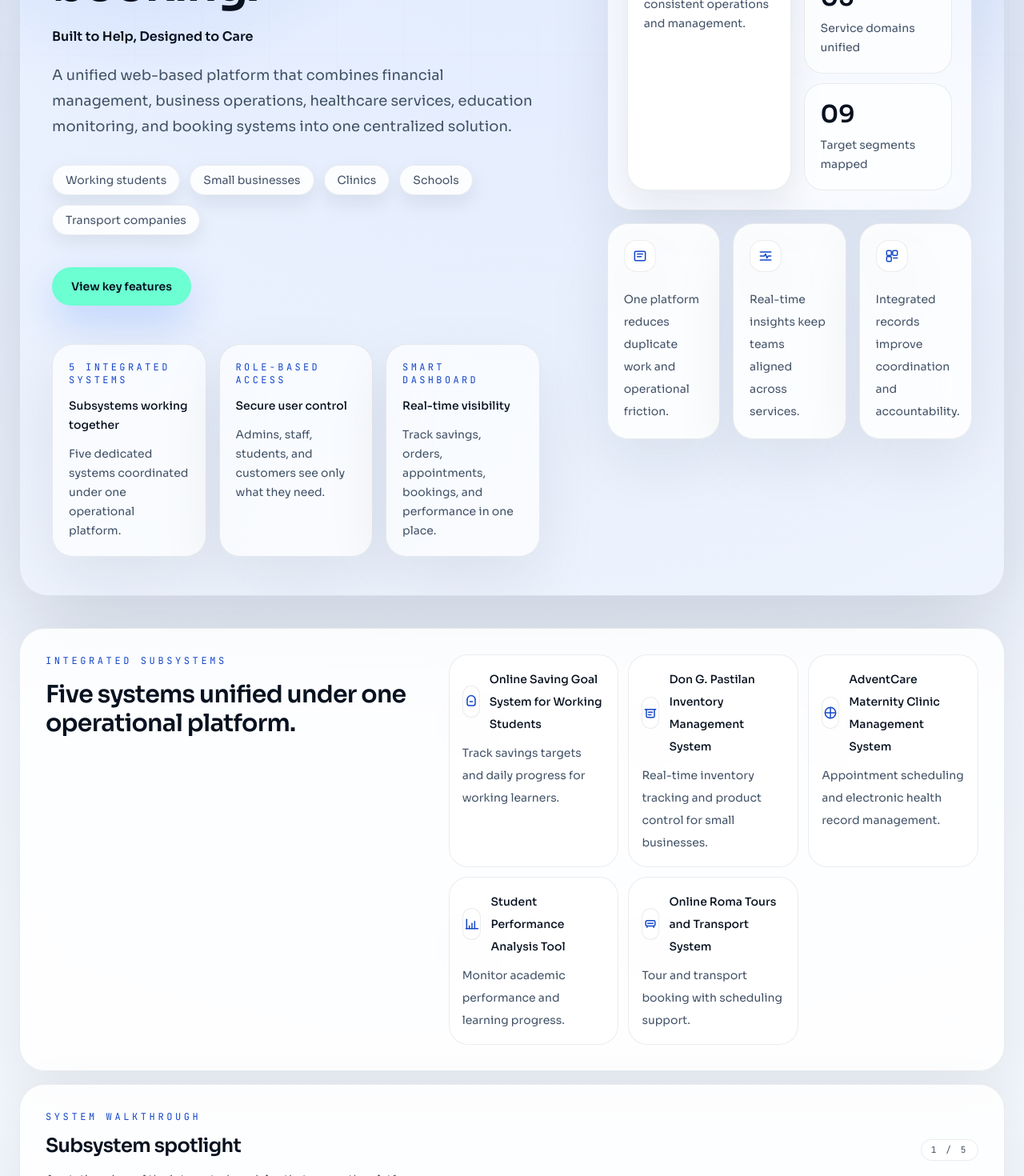
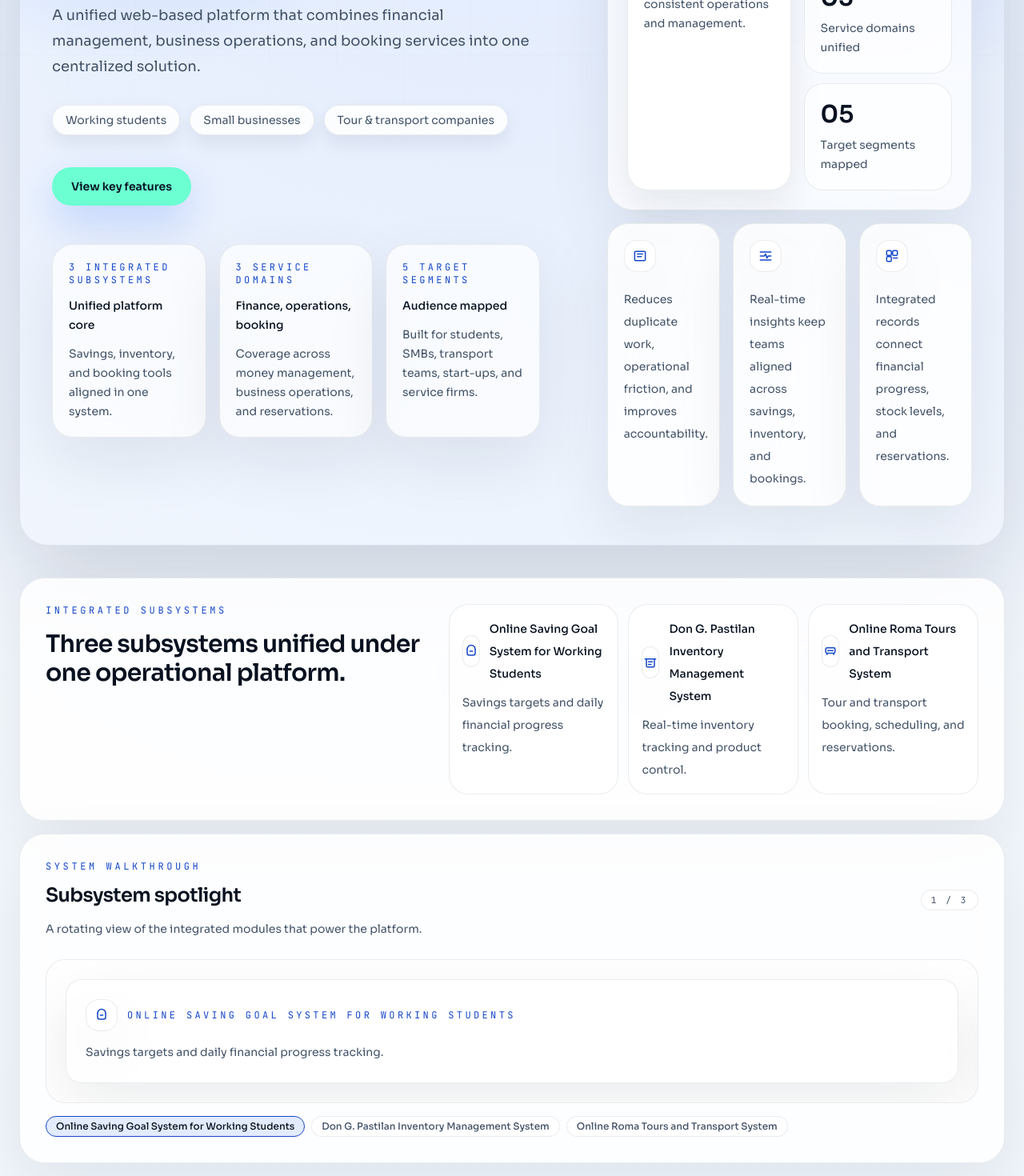
Before and after one commit to Xeyn19/tutoyscorp, a Next.js app: page / in a window 1280 px wide. Shown: the part 520-1990 px from the top of the page at 80% size. Built offline with nearby package versions, Linux system fonts and the light colour scheme.

Commit message:
changed again the info that we have in whole landing page

```diff
--- a/src/app/landingpage/page.jsx
+++ b/src/app/landingpage/page.jsx
@@ -3,7 +3,7 @@ import LandingPage from "@/components/landingpage/LandingPage";
 export const metadata = {
   title: "TutoY Corp Integrated System",
   description:
-    "Integrated platform for finance, care, learning, and transport operations across organizations.",
+    "Integrated platform for finance, operations, and booking workflows.",
 };
 
 export default function LandingPageRoute() {
--- a/src/app/layout.jsx
+++ b/src/app/layout.jsx
@@ -18,7 +18,7 @@ export const metadata = {
     template: "%s | TutoY Corp Integrated System",
   },
   description:
-    "Integrated platform for finance, care, learning, and transport operations across organizations.",
+    "Integrated platform for finance, operations, and booking workflows.",
   icons: {
     icon: "/tutoy-logo.jpeg",
   },
--- a/src/components/landingpage/FeatureSlideshow.jsx
+++ b/src/components/landingpage/FeatureSlideshow.jsx
@@ -11,35 +11,19 @@ const iconBadgeClass =
   "flex h-10 w-10 items-center justify-center rounded-2xl border border-[var(--border)] bg-[var(--surface)] shadow-[var(--panel-shadow)]";
 
 const slideIcons = {
-  "Online Saving Goal System": (
+  "Online Saving Goal System for Working Students": (
     <svg viewBox="0 0 24 24" aria-hidden="true" className={iconClass} fill="none" stroke="currentColor" strokeWidth="1.8" strokeLinecap="round" strokeLinejoin="round">
       <path d="M6 9a6 6 0 0 1 12 0" />
       <path d="M6 9v6a3 3 0 0 0 3 3h6a3 3 0 0 0 3-3V9" />
       <path d="M10 12h4" />
     </svg>
   ),
-  "Don G. Pastilan Inventory Management": (
+  "Don G. Pastilan Inventory Management System": (
     <svg viewBox="0 0 24 24" aria-hidden="true" className={iconClass} fill="none" stroke="currentColor" strokeWidth="1.8" strokeLinecap="round" strokeLinejoin="round">
       <path d="M4 7h16" />
       <path d="M6 7v10a2 2 0 0 0 2 2h8a2 2 0 0 0 2-2V7" />
       <path d="M9 11h6" />
       <path d="M9 15h4" />
-    </svg>
-  ),
-  "AdventCare Maternity Clinic Management": (
-    <svg viewBox="0 0 24 24" aria-hidden="true" className={iconClass} fill="none" stroke="currentColor" strokeWidth="1.8" strokeLinecap="round" strokeLinejoin="round">
-      <path d="M12 5v14" />
-      <path d="M5 12h14" />
-      <circle cx="12" cy="12" r="8" />
-    </svg>
-  ),
-  "Student Performance Analysis Tool": (
-    <svg viewBox="0 0 24 24" aria-hidden="true" className={iconClass} fill="none" stroke="currentColor" strokeWidth="1.8" strokeLinecap="round" strokeLinejoin="round">
-      <path d="M4 19V5" />
-      <path d="M8 15v4" />
-      <path d="M12 11v8" />
-      <path d="M16 8v11" />
-      <path d="M3 19h18" />
     </svg>
   ),
   "Online Roma Tours and Transport System": (
--- a/src/components/landingpage/LandingPage.jsx
+++ b/src/components/landingpage/LandingPage.jsx
@@ -75,7 +75,7 @@ const featureIcons = {
       <path d="M15 13h2" />
     </svg>
   ),
-  "Booking, Appointment, and Order Management": (
+  "Booking and Order Management": (
     <svg viewBox="0 0 24 24" aria-hidden="true" className={iconClass} fill="none" stroke="currentColor" strokeWidth="1.8" strokeLinecap="round" strokeLinejoin="round">
       <rect x="4" y="5" width="16" height="14" rx="2" />
       <path d="M8 3v4" />
@@ -93,7 +93,7 @@ const featureIcons = {
       <path d="M14 18h4" />
     </svg>
   ),
-  "Goal Tracking and Analytics": (
+  "Goal Tracking and Business Analytics": (
     <svg viewBox="0 0 24 24" aria-hidden="true" className={iconClass} fill="none" stroke="currentColor" strokeWidth="1.8" strokeLinecap="round" strokeLinejoin="round">
       <path d="M4 19V5" />
       <path d="M10 19V9" />
@@ -120,22 +120,6 @@ const subsystemIcons = {
       <path d="M9 15h4" />
     </svg>
   ),
-  "AdventCare Maternity Clinic Management System": (
-    <svg viewBox="0 0 24 24" aria-hidden="true" className={iconClass} fill="none" stroke="currentColor" strokeWidth="1.8" strokeLinecap="round" strokeLinejoin="round">
-      <path d="M12 5v14" />
-      <path d="M5 12h14" />
-      <circle cx="12" cy="12" r="8" />
-    </svg>
-  ),
-  "Student Performance Analysis Tool": (
-    <svg viewBox="0 0 24 24" aria-hidden="true" className={iconClass} fill="none" stroke="currentColor" strokeWidth="1.8" strokeLinecap="round" strokeLinejoin="round">
-      <path d="M4 19V5" />
-      <path d="M8 15v4" />
-      <path d="M12 11v8" />
-      <path d="M16 8v11" />
-      <path d="M3 19h18" />
-    </svg>
-  ),
   "Online Roma Tours and Transport System": (
     <svg viewBox="0 0 24 24" aria-hidden="true" className={iconClass} fill="none" stroke="currentColor" strokeWidth="1.8" strokeLinecap="round" strokeLinejoin="round">
       <rect x="5" y="7" width="14" height="8" rx="2" />
@@ -153,7 +137,7 @@ const marketIcons = {
       <path d="M7 10v4a5 5 0 0 0 10 0v-4" />
     </svg>
   ),
-  "Small and medium-sized businesses": (
+  "Small & medium businesses": (
     <svg viewBox="0 0 24 24" aria-hidden="true" className={iconClass} fill="none" stroke="currentColor" strokeWidth="1.8" strokeLinecap="round" strokeLinejoin="round">
       <rect x="4" y="7" width="16" height="12" rx="2" />
       <path d="M8 7V5h8v2" />
@@ -161,44 +145,17 @@ const marketIcons = {
       <path d="M14 13h2" />
     </svg>
   ),
-  "Private schools and training centers": (
-    <svg viewBox="0 0 24 24" aria-hidden="true" className={iconClass} fill="none" stroke="currentColor" strokeWidth="1.8" strokeLinecap="round" strokeLinejoin="round">
-      <path d="M4 10l8-4 8 4-8 4-8-4Z" />
-      <path d="M6 12v5h12v-5" />
-    </svg>
-  ),
-  "Maternity and small healthcare clinics": (
-    <svg viewBox="0 0 24 24" aria-hidden="true" className={iconClass} fill="none" stroke="currentColor" strokeWidth="1.8" strokeLinecap="round" strokeLinejoin="round">
-      <circle cx="12" cy="12" r="8" />
-      <path d="M12 8v8" />
-      <path d="M8 12h8" />
-    </svg>
-  ),
-  "Tour and transport companies": (
+  "Tour & transport companies": (
     <svg viewBox="0 0 24 24" aria-hidden="true" className={iconClass} fill="none" stroke="currentColor" strokeWidth="1.8" strokeLinecap="round" strokeLinejoin="round">
       <rect x="5" y="7" width="14" height="8" rx="2" />
       <path d="M7 15v2" />
       <path d="M17 15v2" />
     </svg>
   ),
-  "Community organizations": (
-    <svg viewBox="0 0 24 24" aria-hidden="true" className={iconClass} fill="none" stroke="currentColor" strokeWidth="1.8" strokeLinecap="round" strokeLinejoin="round">
-      <path d="M7 8a2 2 0 1 0 4 0a2 2 0 1 0-4 0" />
-      <path d="M13 8a2 2 0 1 0 4 0a2 2 0 1 0-4 0" />
-      <path d="M4 18a4 4 0 0 1 6-3" />
-      <path d="M20 18a4 4 0 0 0-6-3" />
-    </svg>
-  ),
-  "Start-up businesses": (
+  "Start-ups": (
     <svg viewBox="0 0 24 24" aria-hidden="true" className={iconClass} fill="none" stroke="currentColor" strokeWidth="1.8" strokeLinecap="round" strokeLinejoin="round">
       <path d="M12 3l4 4-4 4-4-4 4-4Z" />
       <path d="M7 14l5 7 5-7" />
-    </svg>
-  ),
-  "Educational institutions": (
-    <svg viewBox="0 0 24 24" aria-hidden="true" className={iconClass} fill="none" stroke="currentColor" strokeWidth="1.8" strokeLinecap="round" strokeLinejoin="round">
-      <path d="M3 8l9-4 9 4-9 4-9-4Z" />
-      <path d="M5 10v6h14v-6" />
     </svg>
   ),
   "Service-based enterprises": (
@@ -388,7 +345,7 @@ export default function LandingPage() {
                 Integrated subsystems
               </p>
               <h2 className="mt-3 max-w-lg text-2xl font-semibold tracking-tight text-[var(--foreground)] sm:mt-4 sm:text-3xl">
-                Five systems unified under one operational platform.
+                Three subsystems unified under one operational platform.
               </h2>
             </div>
 
@@ -437,11 +394,11 @@ export default function LandingPage() {
                 Platform advantage
               </p>
               <h3 className="mt-4 text-xl font-semibold tracking-tight sm:text-2xl lg:text-3xl">
-                One platform across business, healthcare, education, and transport operations.
+                One platform across finance, operations, and booking workflows.
               </h3>
               <p className="mt-4 max-w-2xl text-base leading-8 text-[var(--inverse-muted)]">
-                Centralized workflows reduce manual work and keep every team
-                aligned with real-time information and shared records.
+                Centralized workflows reduce manual work and keep teams aligned
+                with shared savings, inventory, and booking data.
               </p>
             </div>
           </div>
@@ -604,8 +561,8 @@ export default function LandingPage() {
                 See how TutoY Corp Integrated System supports your team.
               </h2>
               <p className="mt-4 text-base leading-8 text-[var(--hero-subtext)]">
-                Explore how the platform unifies finance, operations, care,
-                learning, and booking workflows for efficient operations.
+                Explore how the platform unifies finance, operations, and
+                booking workflows for more efficient management.
               </p>
             </div>
 
--- a/src/data/landingpage-content.js
+++ b/src/data/landingpage-content.js
@@ -1,39 +1,37 @@
 export const companyProfile = {
   name: "TutoY Corp Integrated System",
   label: "TutoY Corp Integrated System",
-  headline: "One platform for finance, operations, care, learning, and booking.",
+  headline: "One platform for finance, operations, and booking.",
   tagline: "Built to Help, Designed to Care",
   description:
-    "A unified web-based platform that combines financial management, business operations, healthcare services, education monitoring, and booking systems into one centralized solution.",
+    "A unified web-based platform that combines financial management, business operations, and booking services into one centralized solution.",
 };
 
 export const heroMetrics = [
   {
-    value: "5 Integrated Systems",
-    label: "Subsystems working together",
+    value: "3 Integrated Subsystems",
+    label: "Unified platform core",
     detail:
-      "Five dedicated systems coordinated under one operational platform.",
+      "Savings, inventory, and booking tools aligned in one system.",
   },
   {
-    value: "Role-Based Access",
-    label: "Secure user control",
+    value: "3 Service Domains",
+    label: "Finance, operations, booking",
     detail:
-      "Admins, staff, students, and customers see only what they need.",
+      "Coverage across money management, business operations, and reservations.",
   },
   {
-    value: "Smart Dashboard",
-    label: "Real-time visibility",
+    value: "5 Target Segments",
+    label: "Audience mapped",
     detail:
-      "Track savings, orders, appointments, bookings, and performance in one place.",
+      "Built for students, SMBs, transport teams, start-ups, and service firms.",
   },
 ];
 
 export const featuredSignals = [
   "Working students",
   "Small businesses",
-  "Clinics",
-  "Schools",
-  "Transport companies",
+  "Tour & transport companies",
 ];
 
 export const capabilityCards = [
@@ -46,25 +44,25 @@ export const capabilityCards = [
   {
     title: "Centralized Smart Dashboard",
     description:
-      "Real-time overview of savings, orders, appointments, bookings, and performance with data insights.",
+      "Real-time overview of savings, inventory, orders, and bookings.",
     tag: "Dashboard",
   },
   {
-    title: "Booking, Appointment, and Order Management",
+    title: "Booking and Order Management",
     description:
-      "Tour and bus booking, clinic appointment scheduling, and cashier order entry.",
+      "Tour and transport reservation, scheduling, and order tools.",
     tag: "Scheduling",
   },
   {
     title: "Inventory and Record Management",
     description:
-      "Real-time inventory tracking, student records monitoring, and electronic health records.",
+      "Real-time inventory and financial record monitoring.",
     tag: "Records",
   },
   {
-    title: "Goal Tracking and Analytics",
+    title: "Goal Tracking and Business Analytics",
     description:
-      "Savings goal tracking, performance statistics, and business sales analytics.",
+      "Savings goals, inventory reports, and booking analytics.",
     tag: "Analytics",
   },
 ];
@@ -74,13 +72,13 @@ export const operatingModel = [
     label: "Mission",
     title: "Our Mission",
     description:
-      "TutoY Corp aims to provide innovative, affordable, and user-friendly digital systems that simplify operations and improve productivity for businesses, schools, clinics, and working individuals.",
+      "Provide innovative, affordable, and user-friendly digital systems that simplify operations and improve productivity for businesses and working individuals.",
   },
   {
     label: "Vision",
     title: "Our Vision",
     description:
-      "To become a trusted technology company that delivers integrated digital solutions for different industries and communities.",
+      "To become a trusted technology provider that delivers integrated digital solutions for businesses and communities.",
   },
   {
     label: "Tagline",
@@ -90,23 +88,23 @@ export const operatingModel = [
 ];
 
 export const trustPoints = [
-  "One platform reduces duplicate work and operational friction.",
-  "Real-time insights keep teams aligned across services.",
-  "Integrated records improve coordination and accountability.",
+  "Reduces duplicate work, operational friction, and improves accountability.",
+  "Real-time insights keep teams aligned across savings, inventory, and bookings.",
+  "Integrated records connect financial progress, stock levels, and reservations.",
 ];
 
 export const workbenchStats = [
   {
     label: "Integrated subsystems",
-    value: "05",
+    value: "03",
   },
   {
     label: "Service domains unified",
-    value: "05",
+    value: "03",
   },
   {
     label: "Target segments mapped",
-    value: "09",
+    value: "05",
   },
 ];
 
@@ -114,27 +112,17 @@ export const subsystemHighlights = [
   {
     title: "Online Saving Goal System for Working Students",
     detail:
-      "Track savings targets and daily progress for working learners.",
+      "Savings targets and daily financial progress tracking.",
   },
   {
     title: "Don G. Pastilan Inventory Management System",
     detail:
-      "Real-time inventory tracking and product control for small businesses.",
-  },
-  {
-    title: "AdventCare Maternity Clinic Management System",
-    detail:
-      "Appointment scheduling and electronic health record management.",
-  },
-  {
-    title: "Student Performance Analysis Tool",
-    detail:
-      "Monitor academic performance and learning progress.",
+      "Real-time inventory tracking and product control.",
   },
   {
     title: "Online Roma Tours and Transport System",
     detail:
-      "Tour and transport booking with scheduling support.",
+      "Tour and transport booking, scheduling, and reservations.",
   },
 ];
 
@@ -175,45 +163,21 @@ export const targetMarkets = [
   },
   {
     label: "Primary",
-    title: "Small and medium-sized businesses",
+    title: "Small & medium businesses",
     detail:
-      "Manage operations, inventory, and sales in one system.",
+      "Manage operations, inventory, and sales with live records.",
   },
   {
     label: "Primary",
-    title: "Private schools and training centers",
+    title: "Tour & transport companies",
     detail:
-      "Track student performance and learning records.",
-  },
-  {
-    label: "Primary",
-    title: "Maternity and small healthcare clinics",
-    detail:
-      "Coordinate appointments and electronic health records.",
-  },
-  {
-    label: "Primary",
-    title: "Tour and transport companies",
-    detail:
-      "Handle bookings, routes, and scheduling.",
+      "Handle bookings, routes, and scheduling in one place.",
   },
   {
     label: "Secondary",
-    title: "Community organizations",
-    detail:
-      "Manage people-first services with coordinated records.",
-  },
-  {
-    label: "Secondary",
-    title: "Start-up businesses",
+    title: "Start-ups",
     detail:
       "Launch operations quickly with integrated tools.",
-  },
-  {
-    label: "Secondary",
-    title: "Educational institutions",
-    detail:
-      "Monitor performance and reporting across programs.",
   },
   {
     label: "Secondary",
@@ -225,36 +189,26 @@ export const targetMarkets = [
 
 export const slideshowSlides = [
   {
-    title: "Online Saving Goal System",
+    title: "Online Saving Goal System for Working Students",
     description:
-      "Track savings goals and progress for working students.",
+      "Savings targets and daily financial progress tracking.",
   },
   {
-    title: "Don G. Pastilan Inventory Management",
+    title: "Don G. Pastilan Inventory Management System",
     description:
-      "Manage inventory levels and product tracking with accuracy.",
-  },
-  {
-    title: "AdventCare Maternity Clinic Management",
-    description:
-      "Schedule appointments and maintain electronic health records.",
-  },
-  {
-    title: "Student Performance Analysis Tool",
-    description:
-      "Monitor academic performance and learning progress.",
+      "Real-time inventory tracking and product control.",
   },
   {
     title: "Online Roma Tours and Transport System",
     description:
-      "Support tour and transport booking with scheduling tools.",
+      "Tour and transport booking, scheduling, and reservations.",
   },
 ];
 
 export const targetMarketChart = [
   { label: "Students", value: 20, color: "#1f6bff" },
   { label: "SMBs", value: 20, color: "#22b07d" },
-  { label: "Schools", value: 20, color: "#f09f36" },
-  { label: "Clinics", value: 20, color: "#6b5cff" },
-  { label: "Transport", value: 20, color: "#e85c6b" },
+  { label: "Transport", value: 20, color: "#f09f36" },
+  { label: "Start-ups", value: 20, color: "#6b5cff" },
+  { label: "Services", value: 20, color: "#e85c6b" },
 ];
```
Also changed, not shown: public/tutoy-logo.jpeg.
